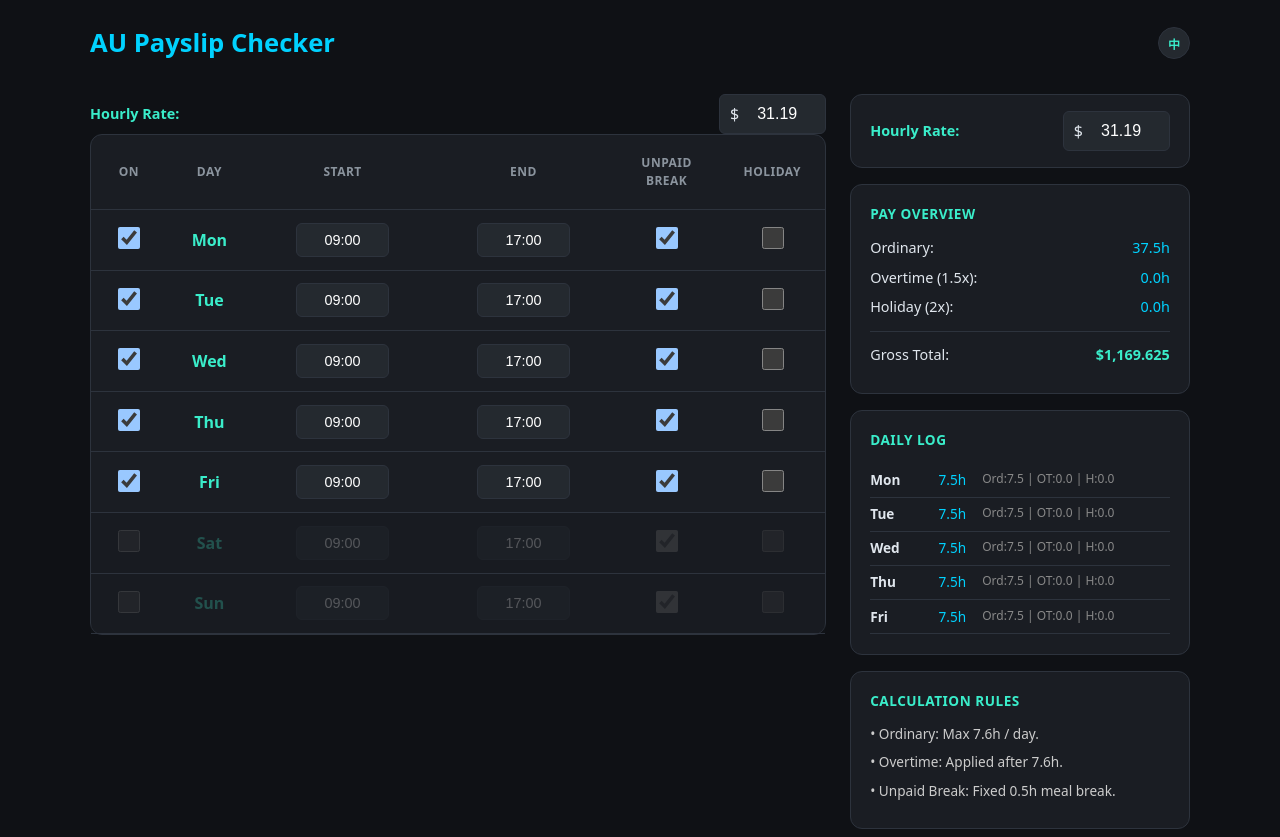
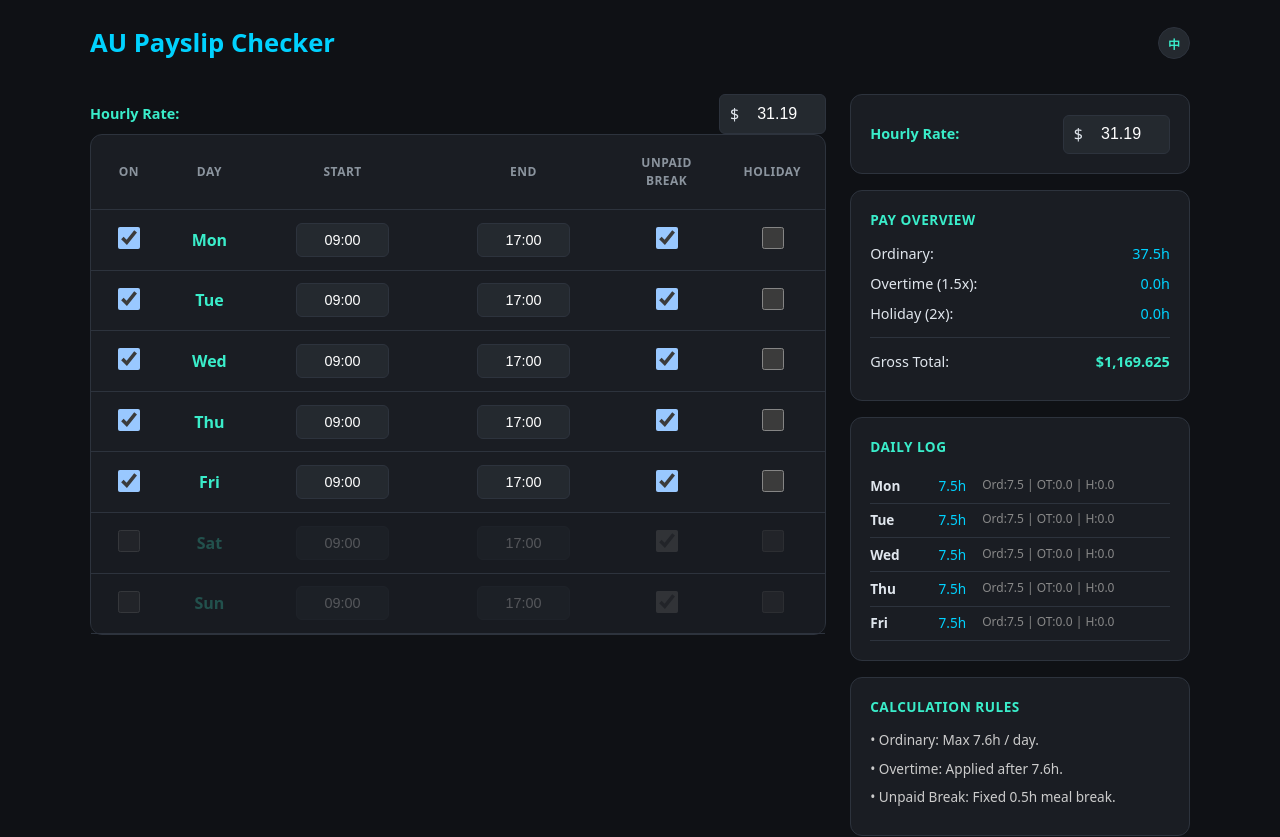
Before and after one commit to crayon3shawn/payslip-checker, a React (Vite) app: page / in a window 1280 px wide. Shown: the top 837 px of the page. Built offline with nearby package versions, Linux system fonts and the light colour scheme.

Commit message:
style: restore card appearance for sidebar elements and fix hourly rate styling

```diff
--- a/src/App.css
+++ b/src/App.css
@@ -64,15 +64,16 @@ h1 { color: var(--primary); margin: 0; font-size: 1.6rem; }
 @media (max-width: 950px) { .main-layout { grid-template-columns: 1fr; } }
 
 /* Shared Block Styles */
-.sidebar-card, .table-wrapper, .flat-block {
+.sidebar-card, .summary-card, .details-card, .logic-card, .table-wrapper {
   background: var(--card-bg);
   border: 1px solid var(--border);
   border-radius: 12px;
   margin-bottom: 1rem;
 }
 
-.sidebar-card { padding: 1rem 1.2rem; }
-.flat-block { padding: 1.2rem; }
+.sidebar-card, .summary-card, .details-card, .logic-card {
+  padding: 1.2rem;
+}
 
 /* Hourly Rate */
 .input-group.full-width { display: flex; justify-content: space-between; align-items: center; width: 100%; }
```
